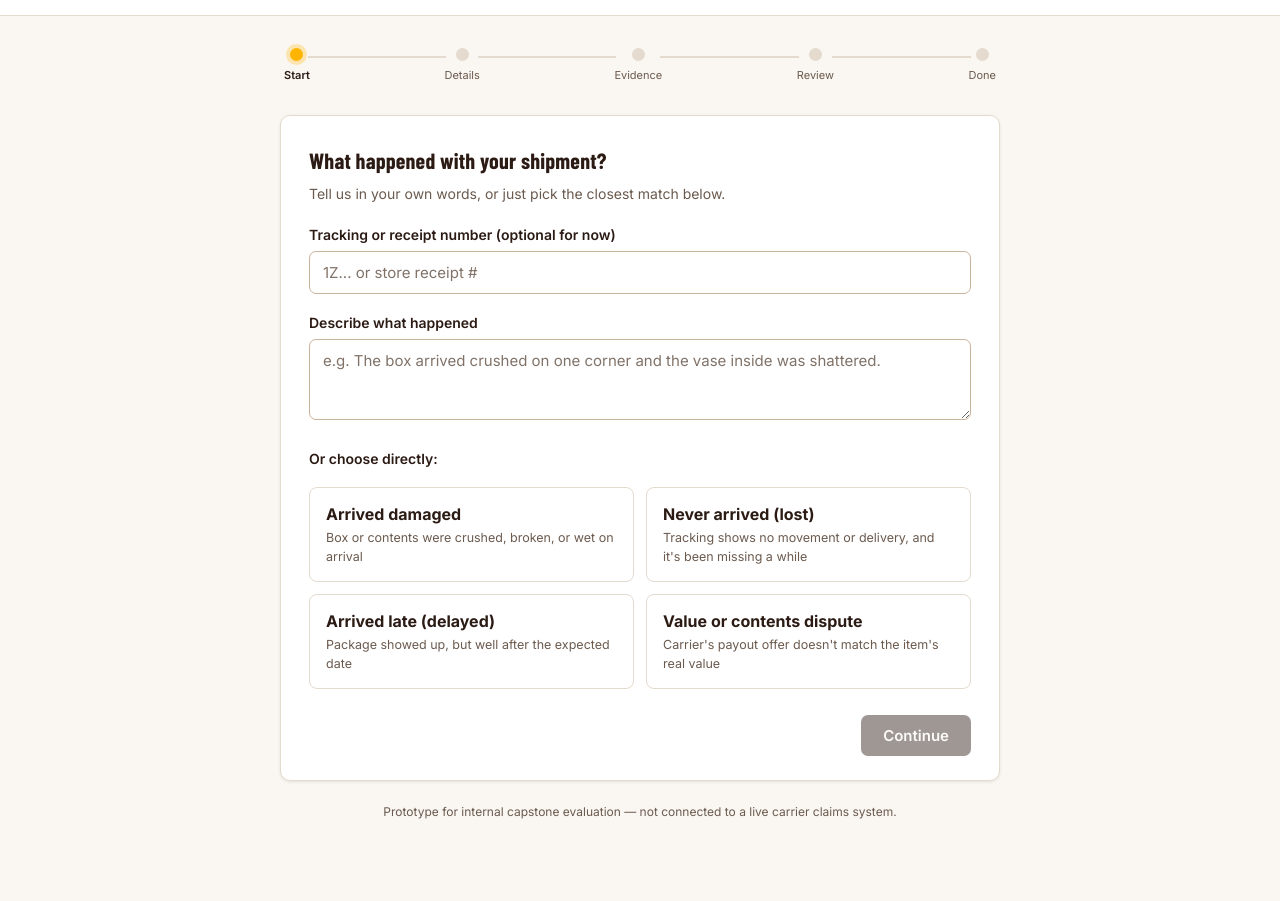
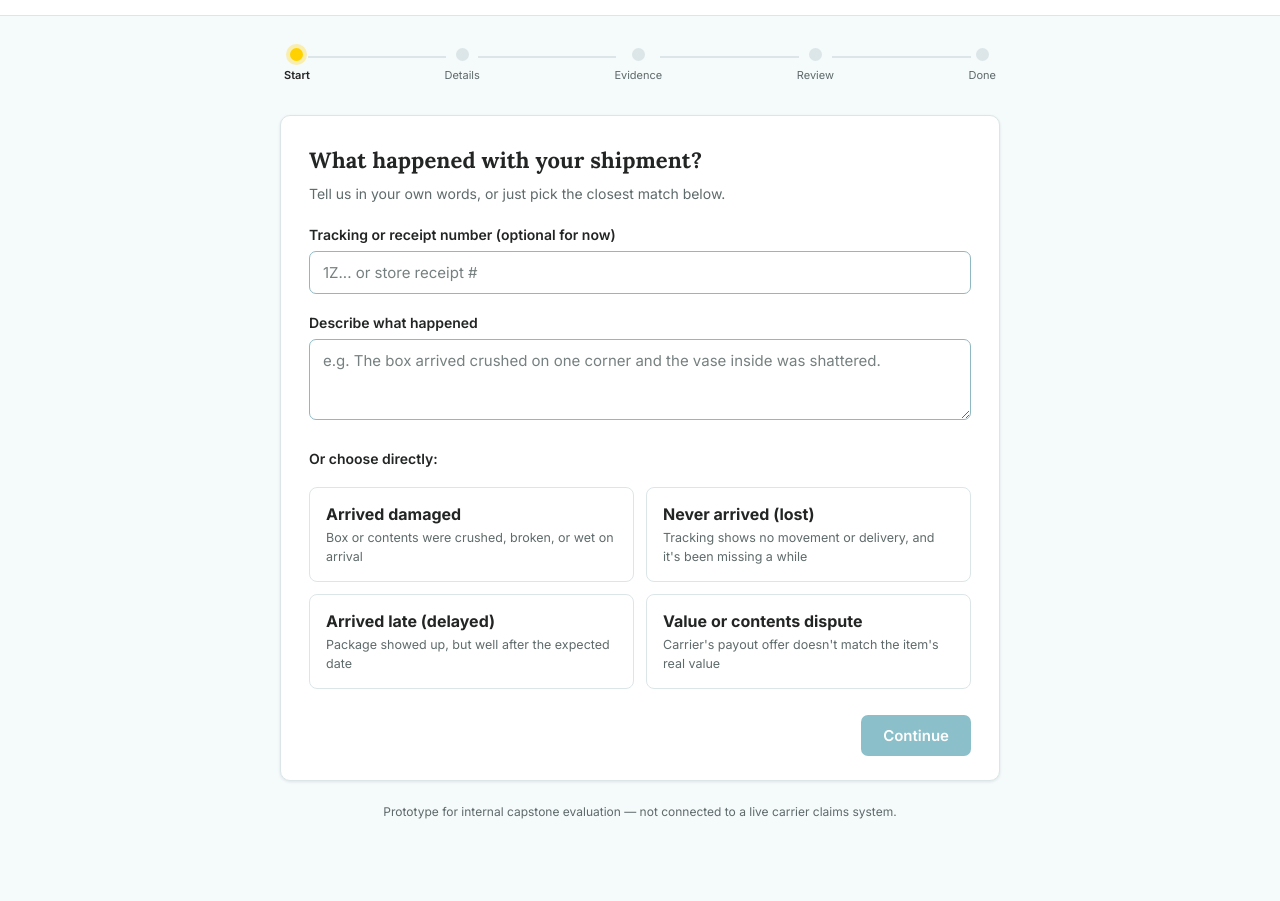
Before and after one commit to georgecummings75-rgb/Claim-Assist, a website: page public/app.html in a window 1280 px wide. Shown: the part 68-969 px from the top of the page. Drawn offline with nearby package versions, Linux system fonts and the light colour scheme.

Commit message:
Add files via upload

```diff
--- a/public/app.html
+++ b/public/app.html
@@ -6,7 +6,7 @@
 <title>Start a claim — Claim Assist</title>
 <link rel="preconnect" href="https://fonts.googleapis.com">
 <link rel="preconnect" href="https://fonts.gstatic.com" crossorigin>
-<link href="https://fonts.googleapis.com/css2?family=Barlow+Condensed:wght@600;700&family=Inter:wght@400;500;600;700&family=IBM+Plex+Mono:wght@500&display=swap" rel="stylesheet">
+<link href="https://fonts.googleapis.com/css2?family=Lora:wght@600;700&family=Inter:wght@400;500;600;700&family=IBM+Plex+Mono:wght@500&display=swap" rel="stylesheet">
 <link rel="stylesheet" href="styles.css">
 <style>
   .app-wrap { max-width: 760px; margin: 0 auto; padding: 32px 20px 80px; }
@@ -20,7 +20,7 @@
     transition: background .25s, border-color .25s;
   }
   .route-stop.done .route-dot { background: var(--kraft); border-color: var(--kraft); }
-  .route-stop.active .route-dot { background: var(--tape); border-color: var(--tape); box-shadow: 0 0 0 4px rgba(255,181,0,0.28); }
+  .route-stop.active .route-dot { background: var(--tape); border-color: var(--tape); box-shadow: 0 0 0 4px rgba(255,209,1,0.30); }
   .route-label { font-size: 11px; color: var(--ink-soft); margin-top: 6px; white-space: nowrap; }
   .route-stop.active .route-label { color: var(--ink); font-weight: 600; }
   .route-line { flex: 1 1 auto; height: 2px; background: var(--line); margin: 0 -2px; position: relative; top: -9px; }
@@ -53,7 +53,7 @@
     background: var(--panel); border: 1.5px solid var(--field-border); border-radius: 7px;
     padding: 11px 13px; margin-top: 6px;
   }
-  textarea:focus, input:focus, select:focus { outline: none; border-color: var(--tape-dark); box-shadow: 0 0 0 3px rgba(224,160,0,0.18); }
+  textarea:focus, input:focus, select:focus { outline: none; border-color: var(--kraft); box-shadow: 0 0 0 3px rgba(0,114,138,0.16); }
   textarea::placeholder, input::placeholder { color: var(--ink-soft); opacity: 0.85; }
   label { font-size: 14px; font-weight: 600; display: block; margin-top: 18px; }
   label.first { margin-top: 0; }
@@ -356,8 +356,10 @@ function screenDone() {
     <div class="doc-actions">
       <button class="btn btn-ghost" id="printDoc">Print this copy</button>
       <button class="btn btn-ghost" id="downloadDoc">Download as text</button>
+      <button class="btn btn-ghost" id="emailDoc">Email this claim</button>
       <button class="btn btn-primary" id="startOver" style="margin-left:auto;">Start a new claim</button>
     </div>
+    <div id="emailStatus" style="font-size:13px; margin-top:10px; min-height:18px;"></div>
   `;
 }
 
@@ -445,6 +447,28 @@ function wireStep() {
       a.href = URL.createObjectURL(blob);
       a.download = filename;
       a.click();
+    };
+    document.getElementById('emailDoc').onclick = async () => {
+      const status = document.getElementById('emailStatus');
+      const btn = document.getElementById('emailDoc');
+      btn.disabled = true;
+      status.style.color = 'var(--ink-soft)';
+      status.textContent = 'Sending…';
+      try {
+        const result = await callApi('/api/send-claim', {
+          customerPacket: state.finalDocs.customer_packet,
+          staffSummary: state.finalDocs.staff_summary,
+          claimType: state.claimType,
+          tracking: state.tracking,
+        });
+        status.style.color = 'var(--ok)';
+        status.textContent = `Sent to ${result.sentTo}.`;
+      } catch (err) {
+        status.style.color = 'var(--alert)';
+        status.textContent = 'Could not send the email — check that email is configured on the server.';
+      } finally {
+        btn.disabled = false;
+      }
     };
     document.getElementById('startOver').onclick = () => {
       Object.assign(state, {freeText:"", tracking:"", claimType:null, itemDescription:"", declaredValue:"", details:{}, checklist:[], extraction:null, finalDocs:null});
--- a/public/styles.css
+++ b/public/styles.css
@@ -1,56 +1,65 @@
-/* Claim Assist — shared styles for landing + app pages */
+/* Claim Assist — shared styles for landing + app pages
+   Palette sampled directly from theupsstore.com (teal #009CBD, gold #FFD101,
+   charcoal text #232524) — matches the brand's real colors without
+   reproducing their shield logo or photography. */
 
 :root {
-  --ink: #2B1B14;
-  --ink-soft: #6B5A4E;
-  --paper: #FAF7F2;
+  --ink: #232524;
+  --ink-soft: #5F6A6A;
+  --paper: #F5FAFB;
   --panel: #FFFFFF;
-  --kraft: #3D2317;
-  --kraft-dark: #241209;
-  --tape: #FFB500;
-  --tape-dark: #E0A000;
-  --teal: #0091A8;
-  --teal-bg: #E2F2F4;
+  --kraft: #00728A;
+  --kraft-dark: #00596E;
+  --tape: #FFD101;
+  --tape-dark: #E6BC00;
+  --teal: #00AEC7;
+  --teal-bg: #E0F5F9;
   --ok: #4C7A5E;
   --ok-bg: #E7EFE9;
   --alert: #B5502D;
   --alert-bg: #F5E4DC;
-  --line: #E4DACE;
-  --line-soft: #F0E9DE;
-  --field-border: #C9B39B;
-  --shadow: rgba(43,27,20,0.10);
+  --line: #DCE6E8;
+  --line-soft: #EEF5F6;
+  --field-border: #8FB9C2;
+  --shadow: rgba(0,53,64,0.10);
 }
 :root:not([data-theme="light"]) {
   @media (prefers-color-scheme: dark) {
-    --ink: #F1E6D8;
-    --ink-soft: #C2AD98;
-    --paper: #1B1310;
-    --panel: #261C16;
-    --tape: #FFC53D;
-    --teal: #3DB8CC;
-    --teal-bg: #17323A;
-    --line: #4A362A;
-    --line-soft: #362619;
-    --field-border: #6B5540;
-    --ok-bg: #23342A;
+    --ink: #E8F2F4;
+    --ink-soft: #A9BEC2;
+    --paper: #0E1B1F;
+    --panel: #16262B;
+    --kraft: #00AEC7;
+    --kraft-dark: #33C6E0;
+    --tape: #FFDB4D;
+    --tape-dark: #FFC61A;
+    --teal: #33C6E0;
+    --teal-bg: #113640;
+    --line: #2C4148;
+    --line-soft: #1E323A;
+    --field-border: #3E6470;
+    --ok-bg: #1F3630;
     --alert-bg: #3A281F;
-    --shadow: rgba(0,0,0,0.35);
+    --shadow: rgba(0,0,0,0.4);
   }
 }
 :root[data-theme="dark"] {
-  --ink: #F1E6D8;
-  --ink-soft: #C2AD98;
-  --paper: #1B1310;
-  --panel: #261C16;
-  --tape: #FFC53D;
-  --teal: #3DB8CC;
-  --teal-bg: #17323A;
-  --line: #4A362A;
-  --line-soft: #362619;
-  --field-border: #6B5540;
-  --ok-bg: #23342A;
+  --ink: #E8F2F4;
+  --ink-soft: #A9BEC2;
+  --paper: #0E1B1F;
+  --panel: #16262B;
+  --kraft: #00AEC7;
+  --kraft-dark: #33C6E0;
+  --tape: #FFDB4D;
+  --tape-dark: #FFC61A;
+  --teal: #33C6E0;
+  --teal-bg: #113640;
+  --line: #2C4148;
+  --line-soft: #1E323A;
+  --field-border: #3E6470;
+  --ok-bg: #1F3630;
   --alert-bg: #3A281F;
-  --shadow: rgba(0,0,0,0.35);
+  --shadow: rgba(0,0,0,0.4);
 }
 
 * { box-sizing: border-box; }
@@ -63,7 +72,7 @@ body {
   min-height: 100vh;
 }
 
-h1, h2, h3 { font-family: 'Barlow Condensed', sans-serif; font-weight: 700; letter-spacing: 0.2px; margin: 0; }
+h1, h2, h3 { font-family: 'Lora', Georgia, serif; font-weight: 700; letter-spacing: 0.1px; margin: 0; }
 
 a { color: inherit; }
 
@@ -76,26 +85,25 @@ a { color: inherit; }
 .topnav .brand { display: flex; align-items: center; gap: 10px; text-decoration: none; }
 .brand-mark {
   width: 32px; height: 32px; border-radius: 4px;
-  background: var(--kraft); color: var(--tape);
+  background: var(--kraft); color: #fff;
   border: 2px solid var(--tape);
   display: flex; align-items: center; justify-content: center;
-  font-family: 'Barlow Condensed', sans-serif; font-weight: 700; font-size: 17px;
-  transform: rotate(-3deg);
+  font-family: 'Lora', Georgia, serif; font-weight: 700; font-size: 17px;
   flex: 0 0 auto;
 }
 .topnav .brand h1 { font-size: 20px; }
-.topnav .brand span { color: var(--ink-soft); font-size: 12.5px; display: block; margin-top: -2px; }
+.topnav .brand span { color: var(--ink-soft); font-size: 12.5px; display: block; margin-top: -2px; font-family: 'Inter', sans-serif; }
 .topnav-links { display: flex; align-items: center; gap: 22px; font-size: 14px; font-weight: 500; }
 .topnav-links a { text-decoration: none; color: var(--ink-soft); }
-.topnav-links a:hover { color: var(--ink); }
+.topnav-links a:hover { color: var(--kraft); }
 
 .btn {
   font-family: 'Inter', sans-serif; font-weight: 600; font-size: 15px;
   border-radius: 7px; padding: 11px 22px; cursor: pointer; border: none;
   display: inline-flex; align-items: center; gap: 8px; text-decoration: none;
 }
-.btn-primary { background: var(--ink); color: var(--paper); }
+.btn-primary { background: var(--kraft); color: #fff; }
 .btn-primary:hover { background: var(--kraft-dark); }
 .btn-primary:disabled { opacity: 0.45; cursor: not-allowed; }
 .btn-ghost { background: transparent; color: var(--ink-soft); border: 1.5px solid var(--line); }
-.btn-ghost:hover { border-color: var(--kraft); color: var(--ink); }
+.btn-ghost:hover { border-color: var(--kraft); color: var(--kraft); }
```
Also changed, not shown: public/index.html (+3 -3 lines).
